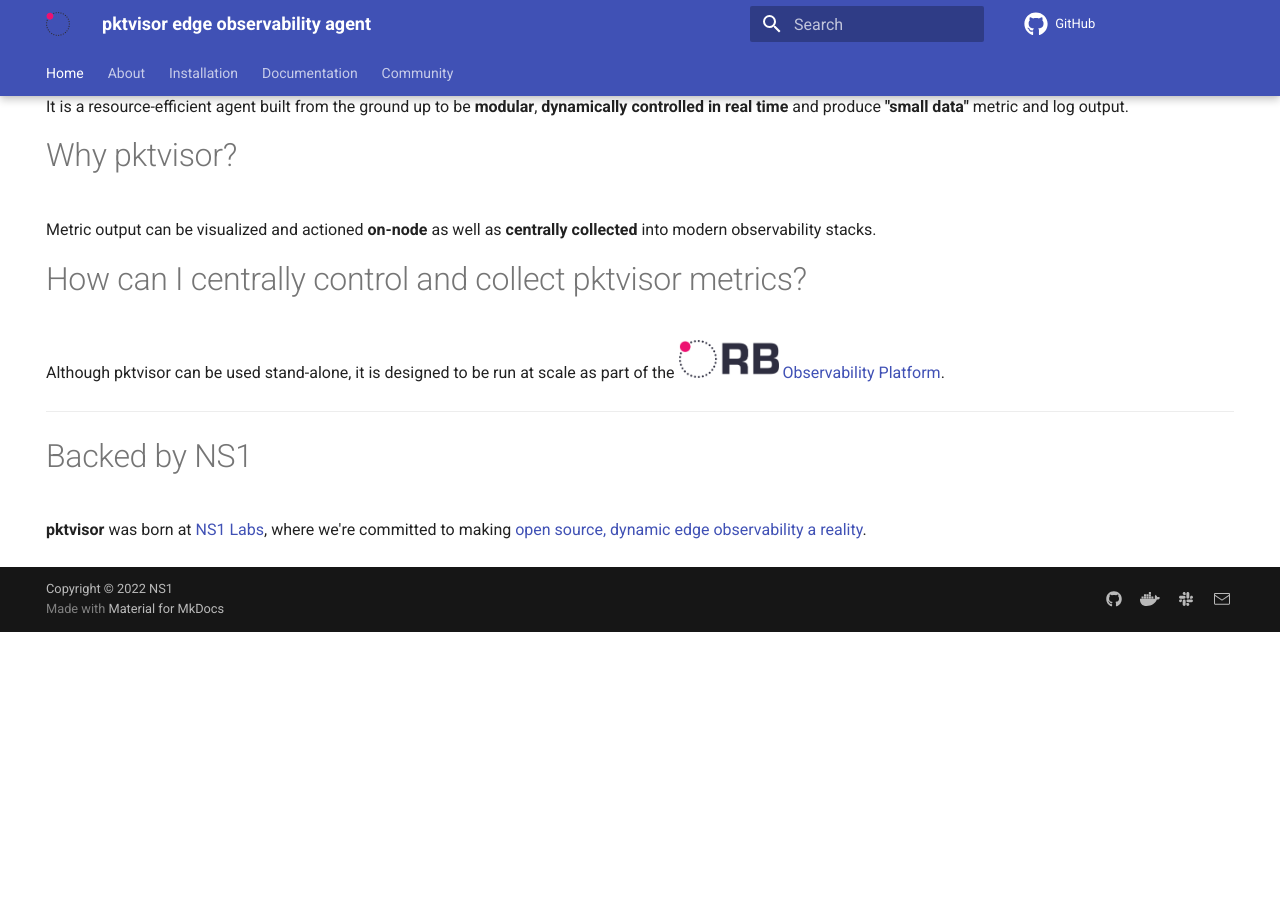
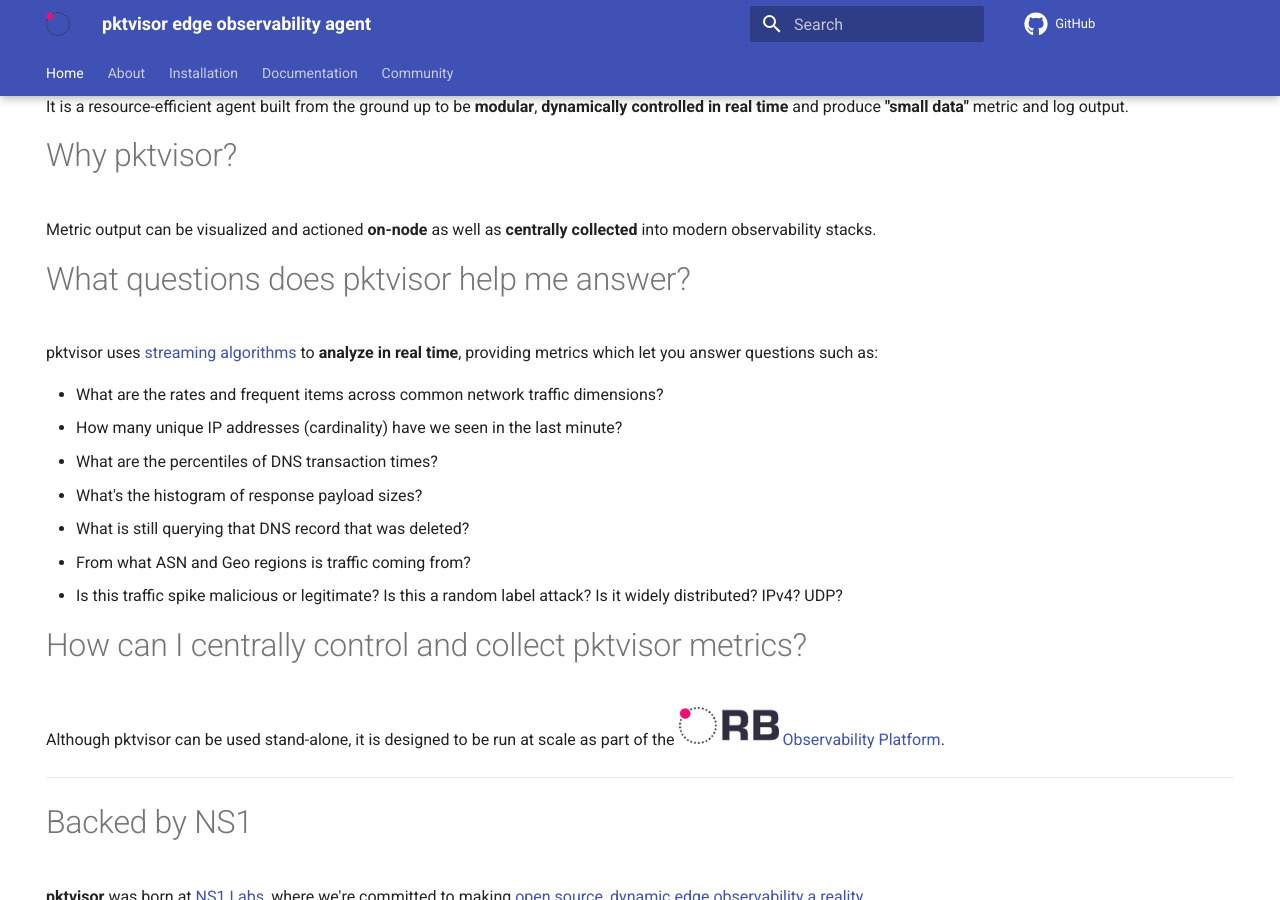
Before and after one commit to orb-community/pktvisor-website, an MkDocs documentation site: the page built from docs/index.md, in a window 1280 px wide and 900 px high, scrolled down 655 px. Built offline with MkDocs 1.6.1 and Material for MkDocs 9.7.7, drawn with Linux system fonts in a browser that asks for light colours; comment, search, counter and statistics services are not loaded; before the commit the page ends 1287 px from its top, so only the background shows below that.

Commit message:
add questions

```diff
--- a/docs/index.md
+++ b/docs/index.md
@@ -25,6 +25,17 @@
 # Why pktvisor?
 Metric output can be visualized and actioned **on-node** as well as **centrally collected** into modern observability stacks.
 
+# What questions does pktvisor help me answer?
+pktvisor uses <a href="https://en.wikipedia.org/wiki/Streaming_algorithm">streaming algorithms</a> to **analyze in real time**, providing metrics which let you answer questions such as:
+
+ * What are the rates and frequent items across common network traffic dimensions?
+ * How many unique IP addresses (cardinality) have we seen in the last minute?
+ * What are the percentiles of DNS transaction times?
+ * What's the histogram of response payload sizes?
+ * What is still querying that DNS record that was deleted?
+ * From what ASN and Geo regions is traffic coming from?
+ * Is this traffic spike malicious or legitimate? Is this a random label attack? Is it widely distributed? IPv4? UDP?
+
 # How can I centrally control and collect pktvisor metrics?
 Although pktvisor can be used stand-alone, it is designed to be run at scale as part of the <a href="https://getorb.io"><img src="img/ORB-logo-black@3x.png" alt="pktvisor" width="100"/></a>
 <a href="https://getorb.io">Observability Platform</a>.
```
